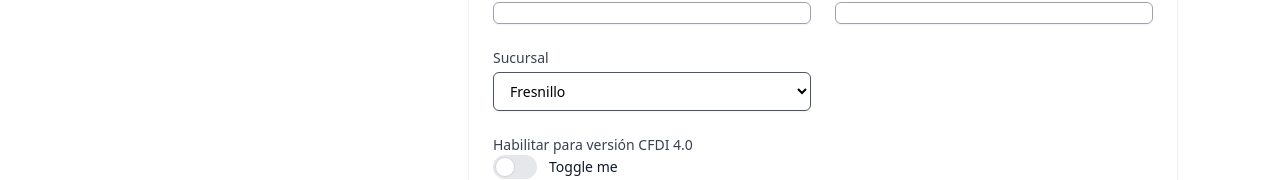
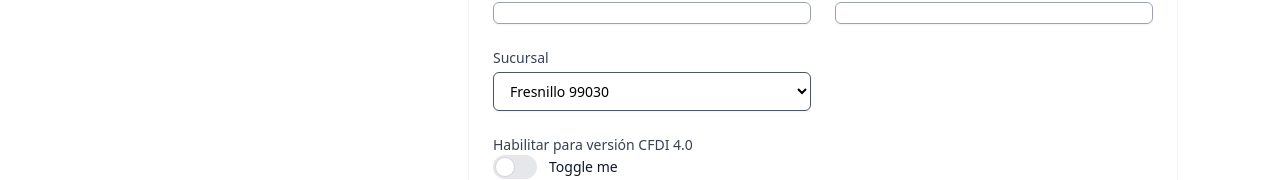
Before and after one commit to JI-Villalobos/luan-clients, a Next.js app: page /new in a window 1280 px wide. Shown: the part 250-430 px from the top of the page. Built offline with nearby package versions, Linux system fonts and the light colour scheme.

Commit message:
update-- external links

```diff
--- a/pages/components/Header.tsx
+++ b/pages/components/Header.tsx
@@ -24,7 +24,7 @@ export default function Header() {
                         <nav className="hidden space-x-10 md:flex">
                             <a href="https://www.jjvconsultores.com.mx/" className="text-base font-medium text-gray-500 hover:text-gray-900">JJV Consultores</a>
                             <a href="https://github.com/JI-Villalobos/luan-clients" className="text-base font-medium text-gray-500 hover:text-gray-900">GitHub</a>
-                            <a href="#" className="text-base font-medium text-gray-500 hover:text-gray-900">Documentación</a>
+                            <a href="https://detailed-emmental-186.notion.site/Clientes-Purificadora-Luan-fba2dac4bcef49fb87e737f72df2957f" className="text-base font-medium text-gray-500 hover:text-gray-900">Documentación</a>
                         </nav>
                         <div className="hidden items-center justify-end md:flex md:flex-1 lg:w-0">
                             <a href="#" className="whitespace-nowrap text-base font-medium text-gray-500 hover:text-gray-900">Soporte</a>
--- a/pages/components/NewClientForm.tsx
+++ b/pages/components/NewClientForm.tsx
@@ -95,8 +95,8 @@ export default function NewClientForm() {
 												className="mt-1 block w-full rounded-md border border-gray-600 bg-white py-2 px-3 shadow-sm focus:border-indigo-500 focus:outline-none focus:ring-indigo-500 sm:text-sm"
 												onChange={(e) => setSucursal(e.target.value)}
 											>
-												<option>Fresnillo</option>
-												<option>Ciudad Guzman</option>
+												<option>Fresnillo 99030</option>
+												<option>Ciudad Guzman 49014</option>
 											</select>
 										</div>
 										<div className="col-span-6">
```
